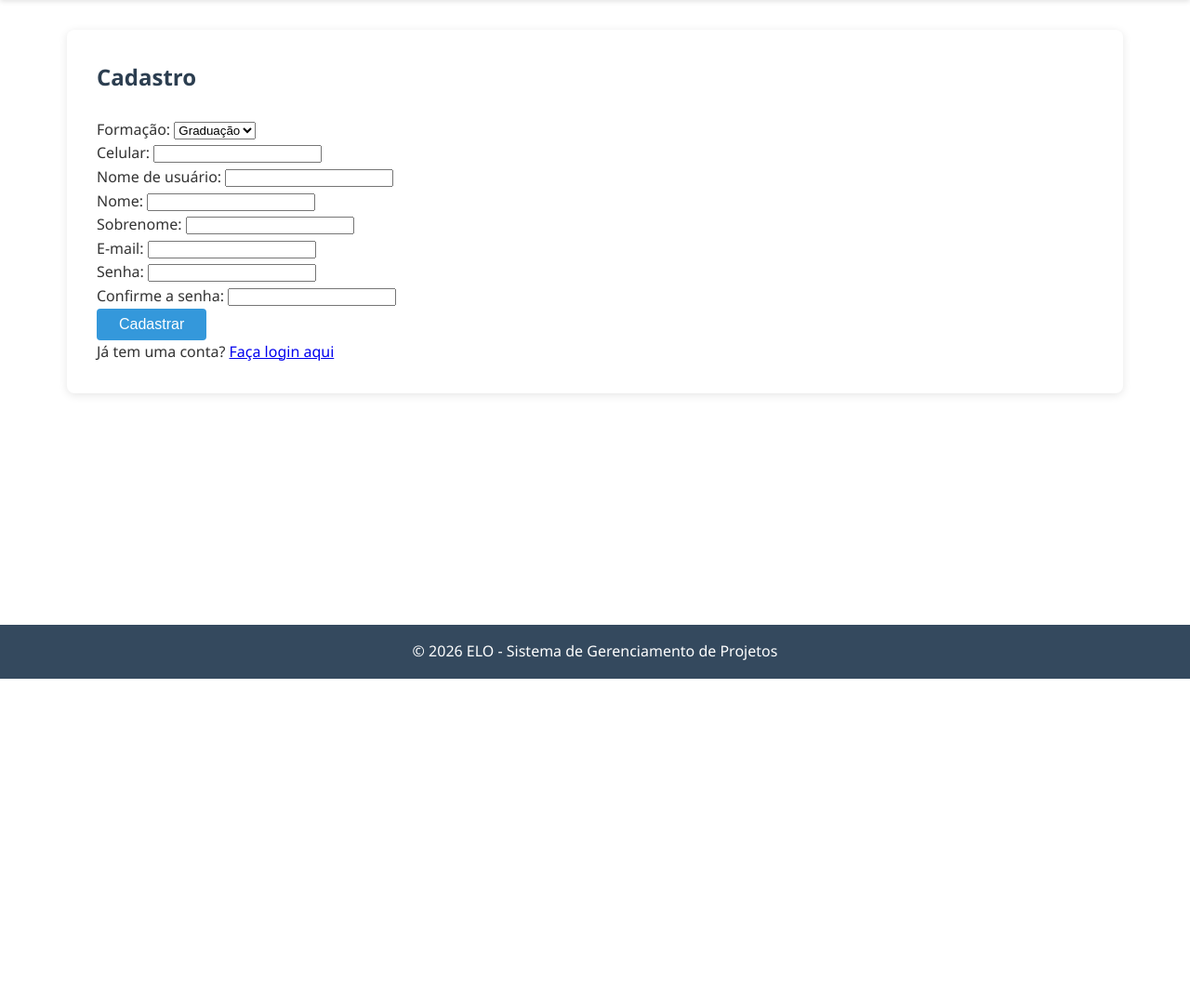
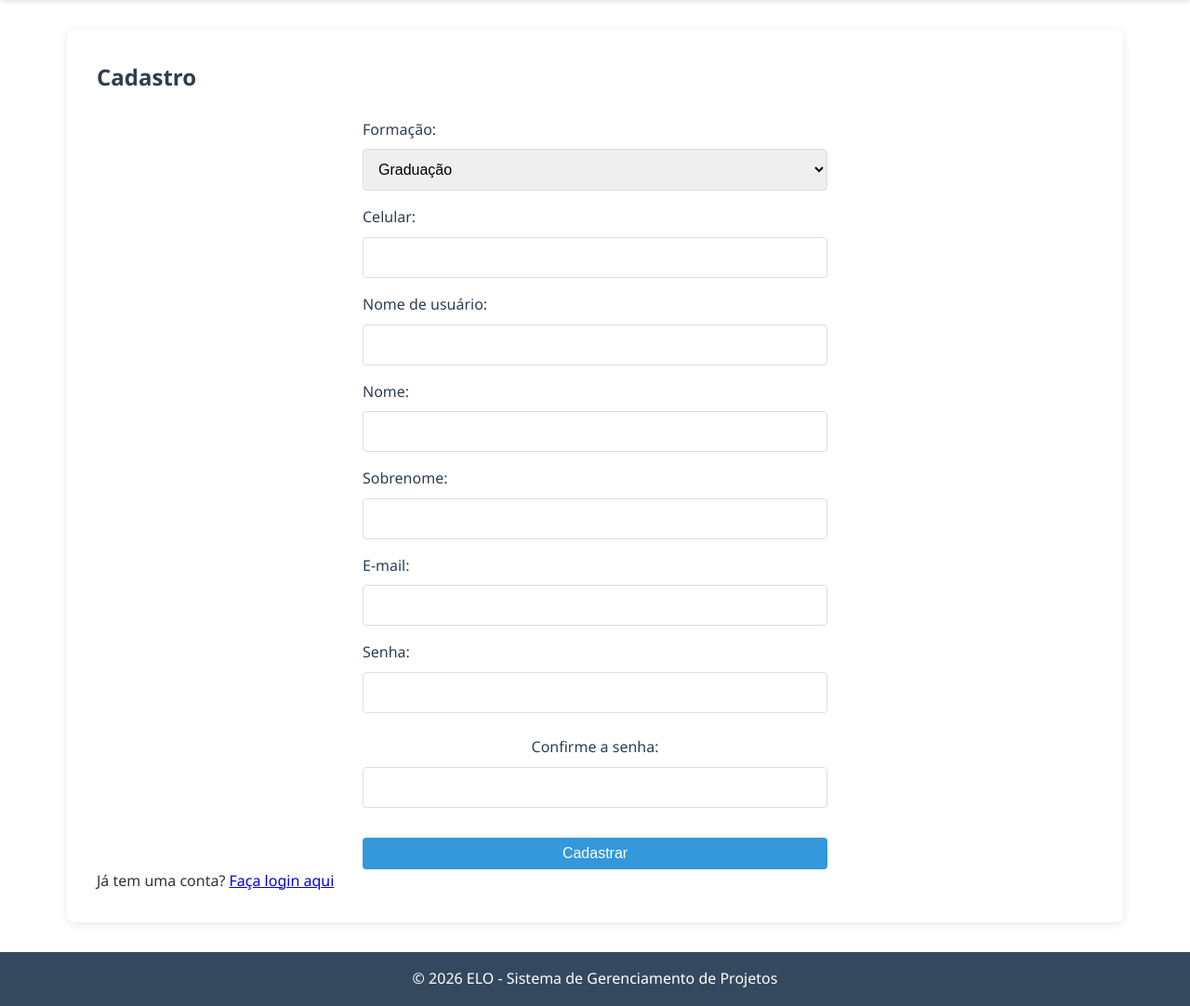
Before and after one commit to VictorPontual/ELO, a Django app: page /contas/cadastro/ in a window 1280 px wide. Shown: the part 70-1152 px from the top of the page at 93% size. Before the commit the page ends 800 px from the top, so only its background shows below. Run offline with Django 5.2, Linux system fonts and the light colour scheme; parts of the project's set-up code (start-up, migrations or seed data) failed here and were passed over.

Commit message:
feat(contas): implementa página de cadastro com validação de senha
- Template de cadastro estendendo base.html
- Estilos específicos para formulários
- Validação JavaScript para confirmação de senha

```diff
--- /dev/null
+++ b/elo/contas/static/contas/css/cadastro.css
@@ -0,0 +1,59 @@
+form {
+    max-width: 500px;
+    margin: 0 auto;
+}
+
+form p {
+    margin-bottom: 1rem;
+}
+
+form label {
+    display: block;
+    margin-bottom: 0.5rem;
+    font-weight: 500;
+    color: #2c3e50;
+}
+
+form input[type="text"],
+form input[type="email"],
+form input[type="password"],
+form select {
+    width: 100%;
+    padding: 0.75rem;
+    border: 1px solid #ddd;
+    border-radius: 4px;
+    font-size: 1rem;
+}
+
+form input:focus,
+form select:focus {
+    outline: none;
+    border-color: #3498db;
+    box-shadow: 0 0 0 3px rgba(52, 152, 219, 0.1);
+}
+
+.errorlist {
+    list-style: none;
+    color: #e74c3c;
+    font-size: 0.9rem;
+    margin-top: 0.25rem;
+}
+
+form button {
+    width: 100%;
+    margin-top: 1rem;
+}
+
+form p:last-of-type {
+    text-align: center;
+    margin-top: 1.5rem;
+}
+
+form p:last-of-type a {
+    color: #3498db;
+    text-decoration: none;
+}
+
+form p:last-of-type a:hover {
+    text-decoration: underline;
+}
--- /dev/null
+++ b/elo/contas/static/contas/js/cadastro.js
@@ -0,0 +1,20 @@
+document.addEventListener('DOMContentLoaded', function() {
+    const form = document.querySelector('form');
+
+    if (form) {
+        form.addEventListener('submit', function(e) {
+            console.log('Formulário de cadastro enviado');
+        });
+
+        const passwordFields = form.querySelectorAll('input[type="password"]');
+        if (passwordFields.length === 2) {
+            passwordFields[1].addEventListener('blur', function() {
+                if (passwordFields[0].value !== passwordFields[1].value) {
+                    this.setCustomValidity('As senhas não coincidem');
+                } else {
+                    this.setCustomValidity('');
+                }
+            });
+        }
+    }
+});
--- a/elo/contas/templates/contas/cadastro.html
+++ b/elo/contas/templates/contas/cadastro.html
@@ -1,4 +1,9 @@
 {% extends "base.html" %}
+{% load static %}
+
+{% block extra_css %}
+<link rel="stylesheet" href="{% static 'contas/css/cadastro.css' %}">
+{% endblock %}
 
 {% block content %}
 <h2>Cadastro</h2>
@@ -9,3 +14,7 @@
 </form>
 <p>Já tem uma conta? <a href="{% url 'login' %}">Faça login aqui</a></p>
 {% endblock %}
+
+{% block extra_js %}
+<script src="{% static 'contas/js/cadastro.js' %}"></script>
+{% endblock %}
```
